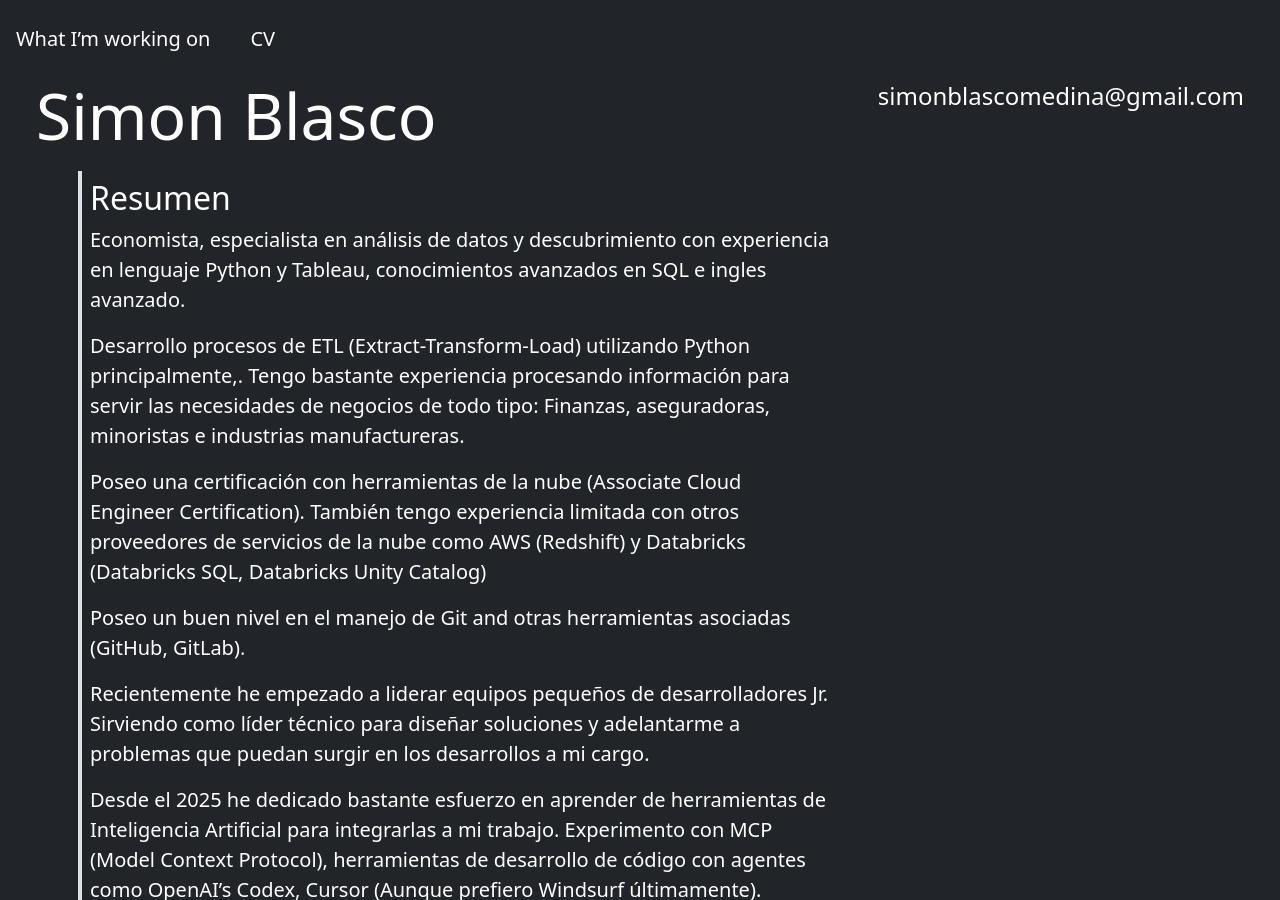
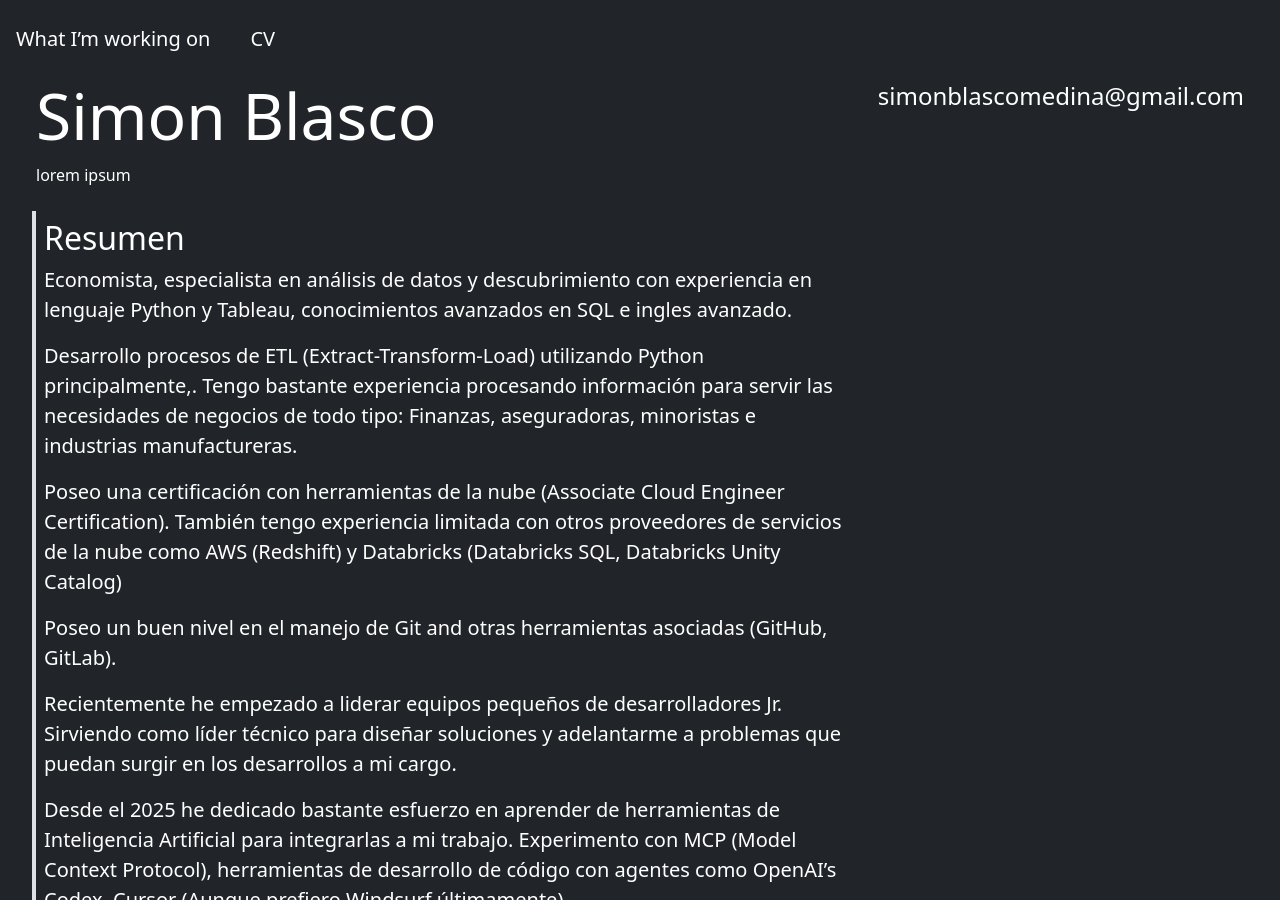
Before and after one commit to sblasco7/sblasco7.github.io, a Jekyll site: the page built from cv.html, in a window 1280 px wide and 900 px high. Built offline with Jekyll 4.4.1, drawn with Linux system fonts in a browser that asks for light colours.

Commit message:
arranging the divs cuz divs be diving

```diff
--- a/cv.html
+++ b/cv.html
@@ -16,9 +16,12 @@ title: cv
 	</header>
 
 
-	<div class="container-md">
+	<div class="container-fluid">
 
 		<div class="row">
+			<div class="col-4">
+				<p class="text-white">lorem ipsum</p>
+			</div>
 			<div class="col-8 m-2 p-2 lead border-start border-4 border-white-subtle text-white">
 				{% capture md %}
 				{% include resume.md %}
```
